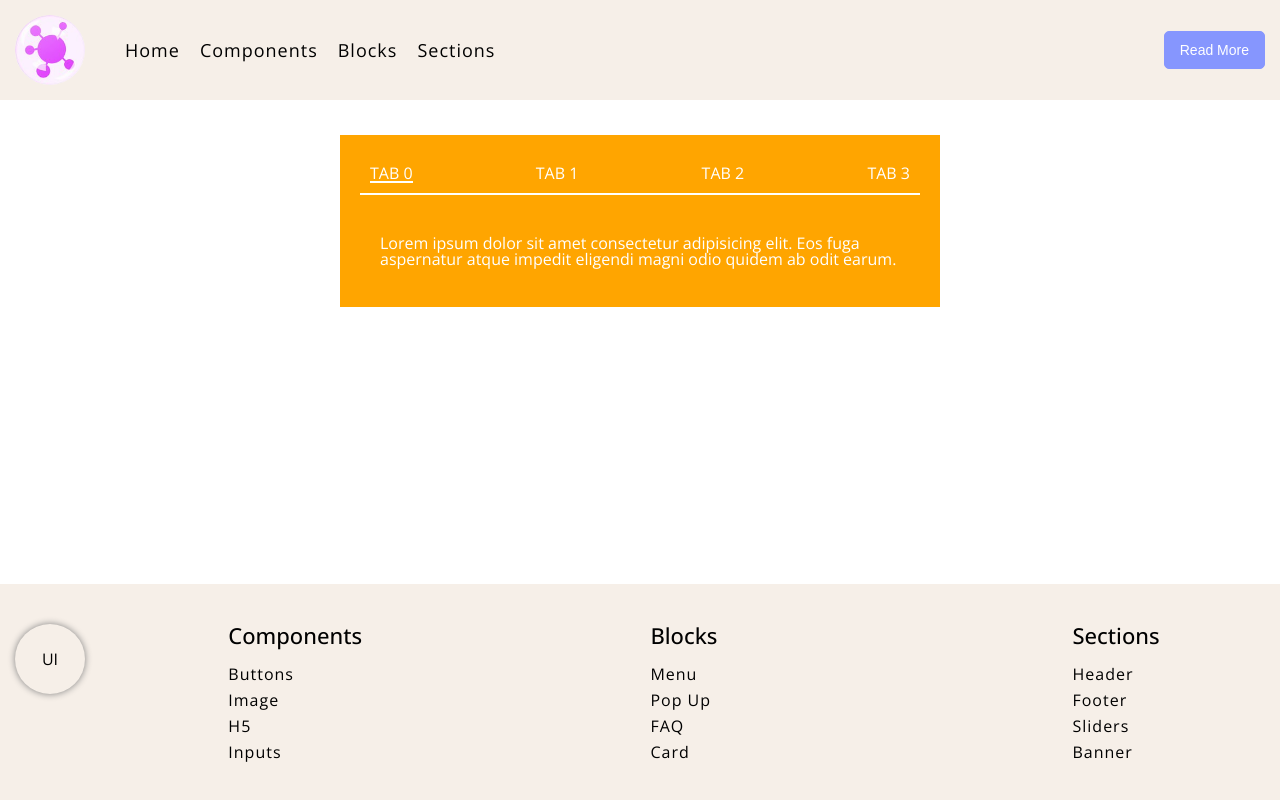
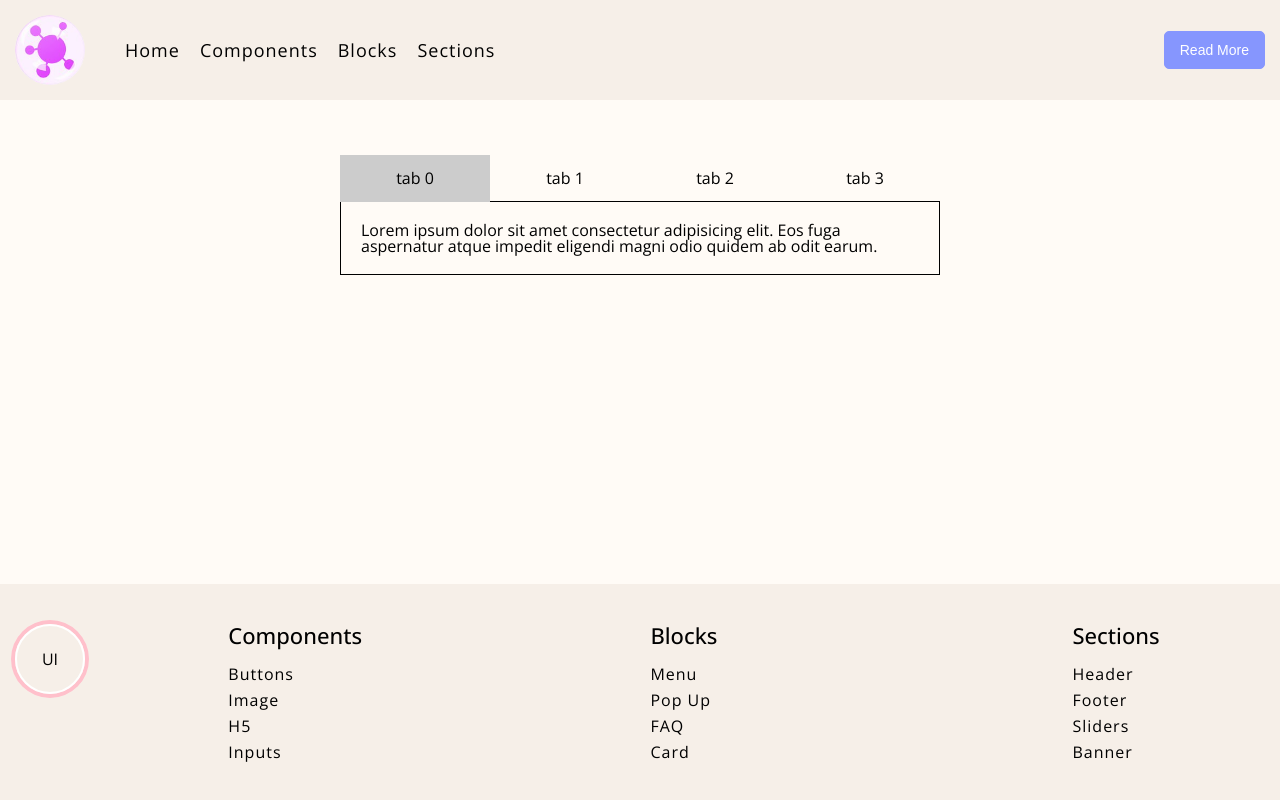
Before and after one commit to IliaRyzhenkov/lib-components, a React (Create React App) app: page /sections in a window 1280 px wide. Built offline with nearby package versions, Linux system fonts and the light colour scheme.

Commit message:
add tabs

```diff
--- a/src/App.tsx
+++ b/src/App.tsx
@@ -12,7 +12,7 @@
   return (
     <div className="App">
       <Header />
-      <Section flex={'1'}>
+      <Section flex={'1'} bg='#fffbf6'>
         <Routes>
         <Route path='/' element={<Home />} />
         <Route path='/sections' element={<Sections />} />
--- a/src/my-lib/blocks/tabs.tsx
+++ b/src/my-lib/blocks/tabs.tsx
@@ -5,7 +5,6 @@
 
 
 interface ITabsWrapper extends IGlobal {
-  open?: boolean
   display?: 'flex' | 'block' | 'inline-flex' | 'inline-block' | 'inline' | 'inline-flex' | 'grid' | 'inline-grid' | 'flow-root',
   justifycontent?: 'center' | 'space-between' | 'space-around' | 'flex-end' | 'flex-start' | 'left' | 'right',
   alignitems?: 'center' | 'flex-end' | 'flex-start' | 'left' | 'right'
@@ -21,22 +20,25 @@
 }
 
 interface ITabs extends ITabsWrapper {
+  fullW?: string
+}
 
-}
 interface ITab extends IGlobal {
-  active?: string
+  active?: string | 'default'
+  tabs?: 'underline' | 'classic' | 'modern'
+
 }
 
 interface ITabsContent extends ITabsWrapper {
-  index: number
-
+  shadow?: string,
+  shadowcolor?: string,
+  br?: string,
+  border?: string
 }
 
 
-
-
 export const TabsWrapper = styled.section<ITabsWrapper>`
-  width: ${(p) => p.w};
+width: ${(p) => p.w};
   height: ${(p) => p.h};
   max-width: ${(p) => p.mw};
   max-height: ${(p) => p.mh};
@@ -44,6 +46,9 @@
   flex-wrap: ${(p) => p.flexWrap};
   justify-content: ${(p) => p.justifycontent};
   align-items: ${(p) => p.alignitems};
+  box-shadow: ${(p) => p.shadow ? `0px 0px 7px 0px ${p.shadowcolor ?? 'grey'}` : false};
+  border-radius: ${(p) => p.br};
+  border:${(p) => p.border};
   color: ${(p) => p.color};
   background: ${(p) => p.bg};
   padding: ${(p) => p.p};
@@ -65,11 +70,72 @@
   max-height: ${(p) => p.mh};
   display: ${(p) => p.display ?? 'flex'};
   flex-wrap: ${(p) => p.flexWrap};
-  justify-content: ${(p) => p.justifycontent ?? 'space-between'};
+  justify-content: ${(p) => p.justifycontent};
   align-items: ${(p) => p.alignitems};
   border-radius: ${(p) => p.br};
   border:${(p) => p.border};
   box-shadow: ${(p) => p.shadow ? `0px 0px 7px 3px ${p.shadowcolor ?? 'grey'}` : false};
+  color: ${(p) => p.color};
+  background: ${(p) => p.bg};
+  padding: ${(p) => p.p};
+  padding-top: ${(p) => p.pt};
+  padding-bottom: ${(p) => p.pb};
+  padding-left: ${(p) => p.pl};
+  padding-right: ${(p) => p.pr};
+  margin: ${(p) => p.m};
+  margin-top: ${(p) => p.mt};
+  margin-bottom: ${(p) => p.mb};
+  margin-left: ${(p) => p.ml};
+  margin-right: ${(p) => p.mr};
+  ${(p) => p.sx};
+  li{
+  ${(p) => p.fullW ? 'flex: 1 1 auto' : false};
+    }
+`
+export const Tab = styled.li<ITab>`
+  cursor: pointer;
+  ${(p) => p.tabs === 'classic' ? `
+    padding: 15px 20px ;
+    background: #eee;
+    text-align: center;
+    ${p.active === 'default' ? 'background: #ccc' : p.active}
+    `
+    : false};
+    ${(p) => p.tabs === 'underline' ? `
+    padding: 15px 20px ;
+
+    text-align: center;
+    ${p.active === 'default' ? 'border-bottom: 2px solid ; ' : p.active}
+    `
+    : false};
+
+  color: ${(p) => p.color};
+  background: ${(p) => p.bg};
+  padding: ${(p) => p.p};
+  padding-top: ${(p) => p.pt};
+  padding-bottom: ${(p) => p.pb};
+  padding-left: ${(p) => p.pl};
+  padding-right: ${(p) => p.pr};
+  margin: ${(p) => p.m};
+  margin-top: ${(p) => p.mt};
+  margin-bottom: ${(p) => p.mb};
+  margin-left: ${(p) => p.ml};
+  margin-right: ${(p) => p.mr};
+  ${(p) => p.sx};
+
+`
+export const TabsContent = styled.div<ITabsContent>`
+  width: ${(p) => p.w};
+  height: ${(p) => p.h};
+  max-width: ${(p) => p.mw};
+  max-height: ${(p) => p.mh};
+  display: ${(p) => p.display};
+  flex-wrap: ${(p) => p.flexWrap};
+  justify-content: ${(p) => p.justifycontent};
+  align-items: ${(p) => p.alignitems};
+  box-shadow: ${(p) => p.shadow ? `0px 0px 7px 0px ${p.shadowcolor ?? 'grey'}` : false};
+  border-radius: ${(p) => p.br};
+  border:${(p) => p.border};
   color: ${(p) => p.color};
   padding: ${(p) => p.p};
   padding-top: ${(p) => p.pt};
@@ -83,43 +149,3 @@
   margin-right: ${(p) => p.mr};
   ${(p) => p.sx};
 `
-export const Tab = styled.li<ITab>`
-  cursor: pointer;
-  color: ${(p) => p.color};
-  padding: ${(p) => p.p};
-  padding-top: ${(p) => p.pt};
-  padding-bottom: ${(p) => p.pb};
-  padding-left: ${(p) => p.pl};
-  padding-right: ${(p) => p.pr};
-  margin: ${(p) => p.m};
-  margin-top: ${(p) => p.mt};
-  margin-bottom: ${(p) => p.mb};
-  margin-left: ${(p) => p.ml};
-  margin-right: ${(p) => p.mr};
-  ${(p) => p.sx};
-  &.active{
-    border-bottom: 2px solid;
-    }
-`
-export const TabsContent = styled.div<ITabsContent>`
-  width: ${(p) => p.w};
-  height: ${(p) => p.h};
-  max-width: ${(p) => p.mw};
-  max-height: ${(p) => p.mh};
-  display: ${(p) => p.display};
-  flex-wrap: ${(p) => p.flexWrap};
-  justify-content: ${(p) => p.justifycontent};
-  align-items: ${(p) => p.alignitems};
-  color: ${(p) => p.color};
-  padding: ${(p) => p.p};
-  padding-top: ${(p) => p.pt};
-  padding-bottom: ${(p) => p.pb};
-  padding-left: ${(p) => p.pl};
-  padding-right: ${(p) => p.pr};
-  margin: ${(p) => p.m};
-  margin-top: ${(p) => p.mt};
-  margin-bottom: ${(p) => p.mb};
-  margin-left: ${(p) => p.ml};
-  margin-right: ${(p) => p.mr};
-  ${(p) => p.sx};
-`
--- a/src/my-lib/components/image.tsx
+++ b/src/my-lib/components/image.tsx
@@ -6,7 +6,8 @@
   shadow?: string,
   shadowcolor?: string,
   size?: string,
-  fs?: string
+  fs?: string,
+  shadowHover?: string
 }
 
 interface IImage {
@@ -18,6 +19,8 @@
 }
 
 export const Avatar = styled.div<IAvatar>`
+transition: all 0.3s ease-in-out;
+cursor: pointer;
  width: ${(p) => p.size ?? 50};
  height: ${(p) => p.size ?? 50};
  border-radius: ${(p) => p.br ?? '50%'};
@@ -27,6 +30,7 @@
  align-items: center;
  justify-content: center;
  box-shadow: ${(p) => p.shadow ? `0px 0px 7px ${p.shadowcolor ?? 'grey'}` : false};
+ box-shadow: ${(p) => p.shadowHover ? `0px 0px 0px 4px ${p.shadowcolor ?? 'pink'}` : false};
  color: ${(p) => p.color};
  background: ${(p) => p.bg};
  padding-top: ${(p) => p.pt};
@@ -37,7 +41,23 @@
  margin-bottom: ${(p) => p.mb};
  margin-left: ${(p) => p.ml};
  margin-right: ${(p) => p.mr};
-${(p) => p.sx};`
+${(p) => p.sx};
+&:hover{
+ /* transition: all 0.3s ease-in-out;
+ box-shadow: ${(p) => p.shadowHover ? `0px 0px 0px 8px ${p.shadowcolor ?? 'pink'}` : false}; */
+  animation-name: example;
+  animation-duration: 4s;
+  animation-iteration-count:3;
+@keyframes example {
+  0%{box-shadow: 0px 0px 0px 4px pink;}
+  25%{background:yellowgreen;}
+  50%{margin-top:0px;}
+  70%{margin-top:-20px;}
+  90%{margin-top:0px;}
+  100%{opacity:0;}
+}
+}
+`
 
 export const Image = styled.img<IImage>`
  width: ${(p) => p.w ?? '100%'};
--- a/src/project/footer/index.tsx
+++ b/src/project/footer/index.tsx
@@ -11,7 +11,7 @@
    <Container>
     <Row >
       <Col size={2}>
-       <Avatar shadow={'true'} size={'70px'}>UI</Avatar>
+       <Avatar shadowHover='true' size={'70px'} sx='border:2px solid white'>UI</Avatar>
       </Col>
       <Col size={4}>
       <Menu display={'block'}>
--- a/src/project/pages/sections/index.tsx
+++ b/src/project/pages/sections/index.tsx
@@ -10,7 +10,7 @@
       content: 'Lorem ipsum dolor sit amet consectetur adipisicing elit. Eos fuga aspernatur atque impedit eligendi magni odio quidem ab odit earum.'
     },
     {
-      tab: 'tab 1',
+      tab: 'tab 1 ',
       content: 'Lorem ipsum dolor sit amet consectetur adipisicing elit. Eoodio quidem ab odit earum.'
     },
     {
@@ -23,20 +23,18 @@
     },
   ]
   return (
-    <TabsWrapper mw='600px' m='auto' bg='orange' p='20px' mt='35px' color='white' shadow='true'>
-      <Tabs p='10px' sx='border-bottom:2px solid white; text-transform: uppercase' mb='20px'>
+    <TabsWrapper mw='600px' m='55px auto' >
+      <Tabs fullW='true'>
         {
-          dataTabs.map((tab, index) =>(
+          dataTabs.map((tab, index) => (
             index === tabIndex
               ?
-
-
-            <Tab className='active'
+              <Tab active='default'tabs='classic'  mb='-1px'
                 onClick={() => setTabIndex(index)}
                 key={index}
               >{tab.tab}</Tab>
               :
-            <Tab
+              <Tab tabs='underline'
                 onClick={() => setTabIndex(index)}
                 key={index}
               >{tab.tab}</Tab>
@@ -47,7 +45,7 @@
       {
         dataTabs.map((content, index) => (
           index === tabIndex ?
-            <TabsContent p='20px' index={index} key={index}>
+            <TabsContent bg='white' border='1px solid' p='20px' key={index}>
               {content.content}
             </TabsContent> : false
         ))
```
Lines whose indentation alone changed are shown as unchanged.
